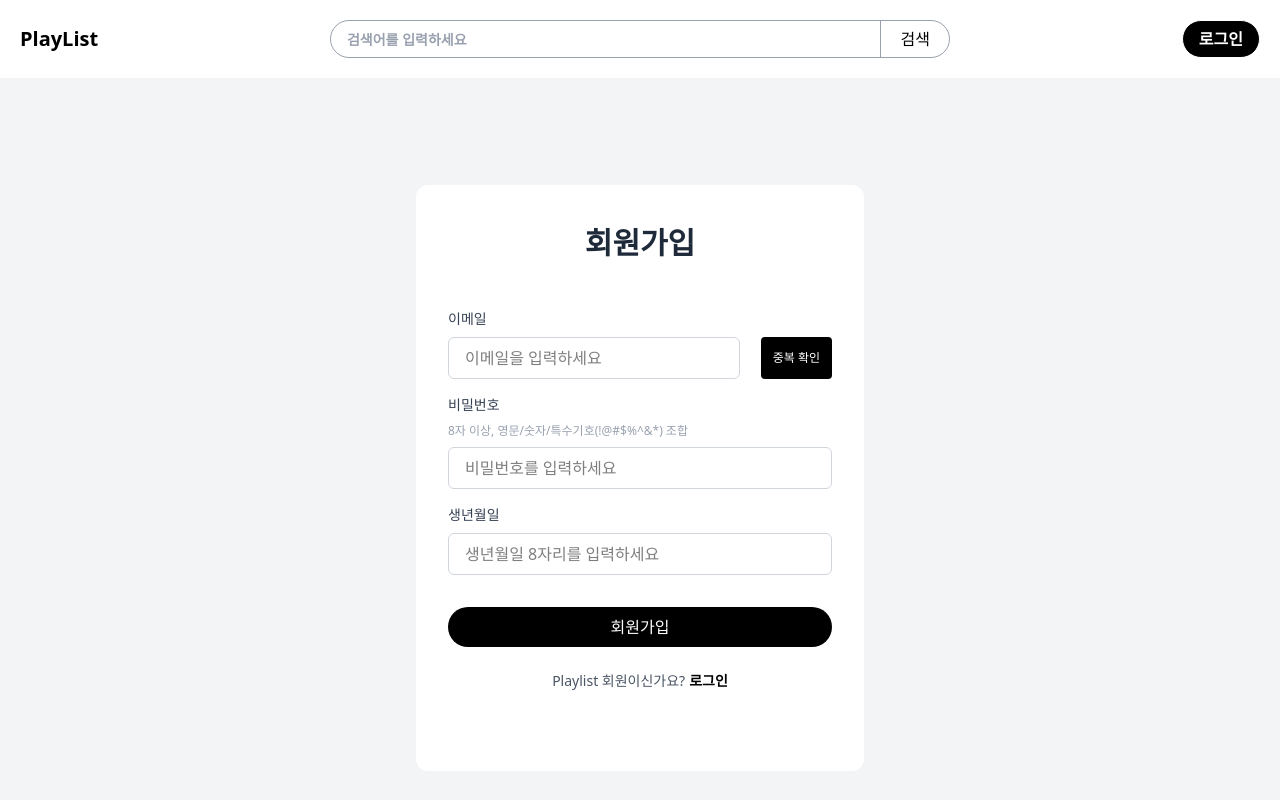
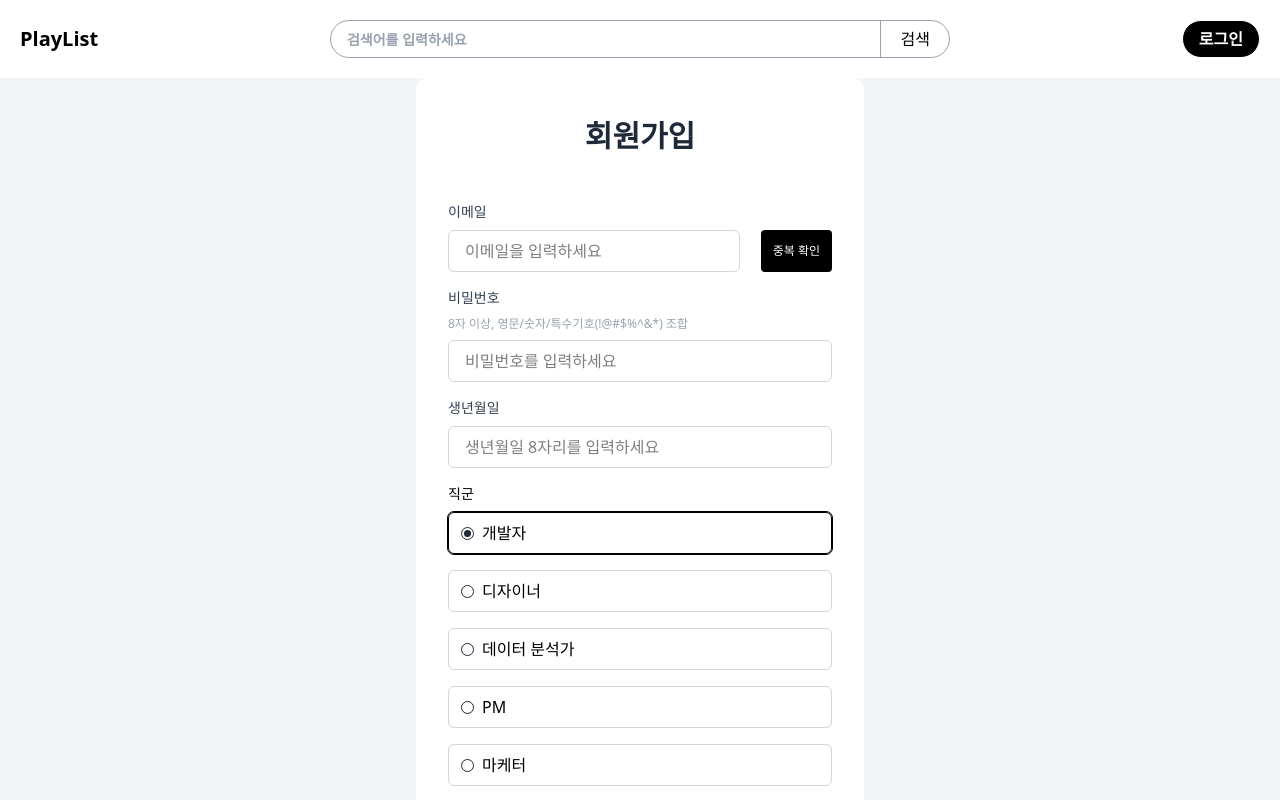
Before and after one commit to jyooni99/playlist, a React (Vite) app: page /signup in a window 1280 px wide. Shown: the top 800 px of the page. Built offline with nearby package versions, Linux system fonts and the light colour scheme.

Commit message:
feat: 직군 필드 추가 - radio 커스텀 - ring을 outline으로 변경

```diff
--- a/src/components/layout/header.tsx
+++ b/src/components/layout/header.tsx
@@ -22,7 +22,7 @@ const Header = () => {
           <div className='w-1/2 hidden min-[480px]:flex min-[480px]:relative'>
             <input
               type='text'
-              className='w-full outline-none placeholder:text-gray-400 placeholder:font-bold placeholder:text-sm border border-gray-400 pl-4 pr-20 py-1.5 rounded-full overflow-hidden focus:ring-1 focus:ring-black'
+              className='w-full placeholder:text-gray-400 placeholder:font-bold placeholder:text-sm border border-gray-400 pl-4 pr-20 py-1.5 rounded-full overflow-hidden focus:outline-1 focus:outline-black'
               placeholder='검색어를 입력하세요'
             />
             <button className='absolute right-0 px-5 h-full cursor-pointer border-l-1 border-gray-400'>
--- /dev/null
+++ b/src/components/radio.tsx
@@ -0,0 +1,34 @@
+import type { RadioField } from '../types/form';
+
+type RadioProps = RadioField & {
+  checked: boolean;
+  onChange: (e: React.ChangeEvent<HTMLInputElement>) => void;
+};
+
+const Radio = ({ id, name, value, checked, onChange }: RadioProps) => {
+  return (
+    <div
+      className={`w-full flex gap-2 items-center border py-2 px-3 rounded-md  ${checked ? 'outline-1 outline-black' : 'border-gray-300'}`}
+    >
+      <div className='flex items-center justify-center w-[13px] h-[13px] relative'>
+        <input
+          type='radio'
+          id={id}
+          name={name}
+          value={value}
+          onChange={onChange}
+          checked={checked}
+          className='appearance-none w-[13px] h-[13px] border-1 border-gray-800 rounded-full shrink-0 bg-white'
+        />
+        <div
+          className={`absolute w-[7px] h-[7px] rounded-full bg-gray-800 ${checked ? 'opacity-100' : 'opacity-0'}`}
+        />
+      </div>
+      <label htmlFor={id} className='w-full'>
+        {value}
+      </label>
+    </div>
+  );
+};
+
+export default Radio;
--- a/src/constants/form-fields.ts
+++ b/src/constants/form-fields.ts
@@ -1,12 +1,11 @@
-import type { InputField } from '../types/form';
+import type { InputField, RadioField } from '../types/form';
 
 export const loginInitialValues = { email: '', password: '' };
 export const signUpInitialValues = {
   email: '',
   password: '',
-  passwordConfirm: '',
   birth: '',
-  jobCategory: '',
+  jobCategory: '개발자',
   interests: '',
 };
 
@@ -48,3 +47,11 @@ export const signUpFields: InputField[] = [
     inputMode: 'numeric',
   },
 ];
+
+export const jobCategory: RadioField[] = [
+  { name: 'jobCategory', id: 'developer', value: '개발자' },
+  { name: 'jobCategory', id: 'designer', value: '디자이너' },
+  { name: 'jobCategory', id: 'dataAnalyst', value: '데이터 분석가' },
+  { name: 'jobCategory', id: 'PM', value: 'PM' },
+  { name: 'jobCategory', id: 'Marketer', value: '마케터' },
+];
--- a/src/pages/signup.tsx
+++ b/src/pages/signup.tsx
@@ -3,7 +3,8 @@ import { Link } from 'react-router-dom';
 import Input from '../components/input';
 import useForm from '../hooks/use-form';
 import { loginValidator } from '../utils/validators';
-import { signUpFields, signUpInitialValues } from '../constants/form-fields';
+import { jobCategory, signUpFields, signUpInitialValues } from '../constants/form-fields';
+import Radio from '../components/radio';
 
 const SignUp = () => {
   const onSubmit = (values: Record<string, string>) => {
@@ -52,6 +53,23 @@ const SignUp = () => {
               );
             },
           )}
+
+          <p className='text-sm'>직군</p>
+          <div className='flex flex-col py-2 gap-4'>
+            {jobCategory.map(({ name, id, value }) => {
+              return (
+                <Radio
+                  key={id}
+                  id={id}
+                  name={name}
+                  value={value}
+                  checked={values.jobCategory === value}
+                  onChange={handleInputChange}
+                />
+              );
+            })}
+          </div>
+
           <div className='mt-8'>
             <button
               type='submit'
--- a/src/types/form.ts
+++ b/src/types/form.ts
@@ -9,4 +9,11 @@ export type InputField = {
   showToggle?: boolean;
   rightButtonLabel?: string;
   rightButtonAction?: () => void;
+  inputMode?: 'numeric' | 'decimal' | 'tel' | 'search' | 'url' | 'email';
 };
+
+export type RadioField = {
+  name: string;
+  id: string;
+  value: string;
+};
```
